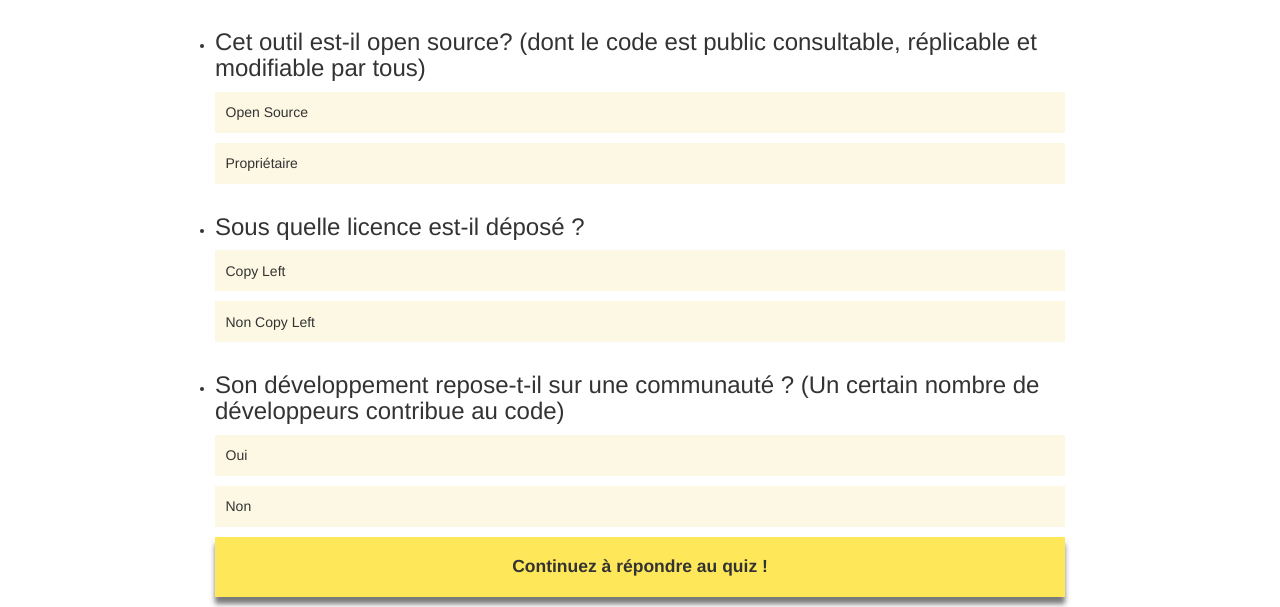
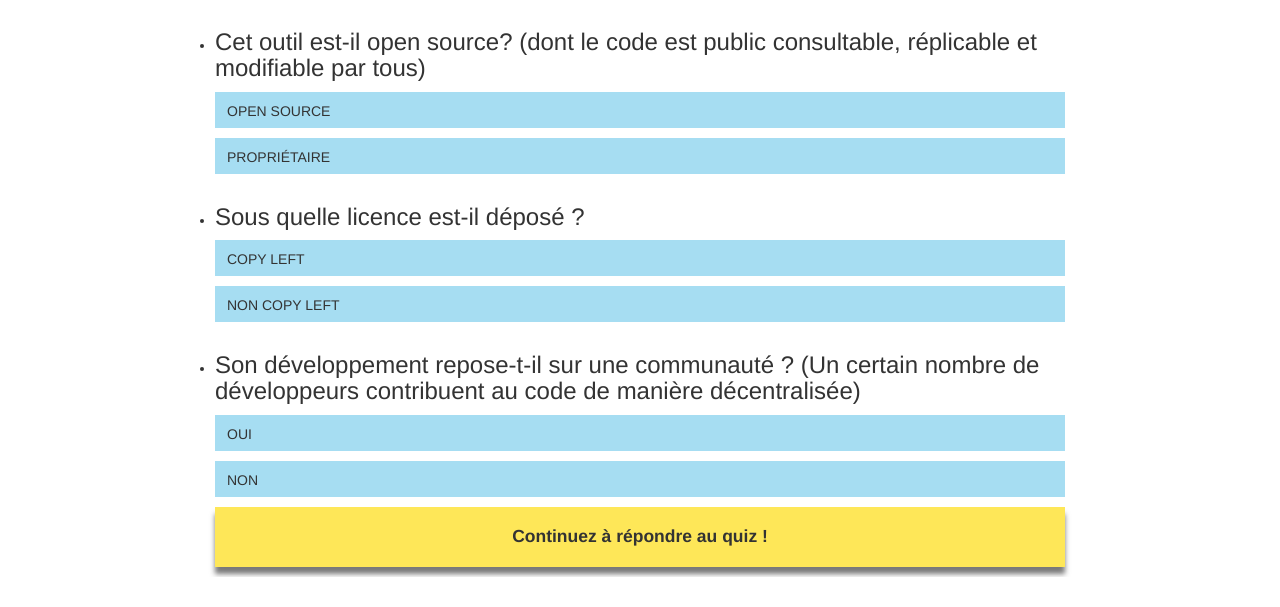
Before and after one commit to civictech-lol/civictech-lol.github.io, a plain HTML site: page democracyos.html in a window 1280 px wide. Shown: the part 341-948 px from the top of the page. After the commit the page ends 918 px from the top, so only its background shows below. Drawn offline with nearby package versions, Linux system fonts and the light colour scheme.

Commit message:
color answers

```diff
--- a/css/style.css
+++ b/css/style.css
@@ -3,11 +3,14 @@
   margin: 0 auto;
 }
 .possible_answer  {
-    padding: .75em;
+    background: #A6DDF2;
+    padding: 9px 12px 7px;
+    border-width: 0 1px 4px 1px;
+    text-transform: uppercase;
 }
 
 .possible_answer:hover {
-	background: rgba(254, 231, 88, 1);
+	background: #75CAEB;
 	cursor: pointer;
     font-weight: bold;
 }
@@ -57,7 +60,7 @@
 }
 
 .question img, .revealed_answer img, .selected img, .correct-answer img, .wrong-answer img {
-    max-height: 24em;
+    max-height: 50em;
     display: block;
 }
 
--- a/democracyos.html
+++ b/democracyos.html
@@ -82,7 +82,7 @@
                                                 answer: 'Oui',
                                                 correct: true,
                                                 text: 'Correct! DemocracyOS a &eacute;t&eacute; fork&eacute; X fois',
-                                                title: 'Son d&eacute;veloppement repose-t-il sur une communaut&eacute; ? (Un certain nombre de d&eacute;veloppeurs contribue au code)',
+                                                title: 'Son d&eacute;veloppement repose-t-il sur une communaut&eacute; ? (Un certain nombre de d&eacute;veloppeurs contribuent au code de manière décentralisée)',
                                             },
                                             {
                                                 answer: 'Non',
@@ -92,7 +92,7 @@
                                             }
                                         ],
                                         question: {
-                                            title: 'Son d&eacute;veloppement repose-t-il sur une communaut&eacute; ? (Un certain nombre de d&eacute;veloppeurs contribue au code)' ,
+                                            title: 'Son d&eacute;veloppement repose-t-il sur une communaut&eacute; ? (Un certain nombre de d&eacute;veloppeurs contribuent au code de manière décentralisée)' ,
                                         }
 
                                     }
```
